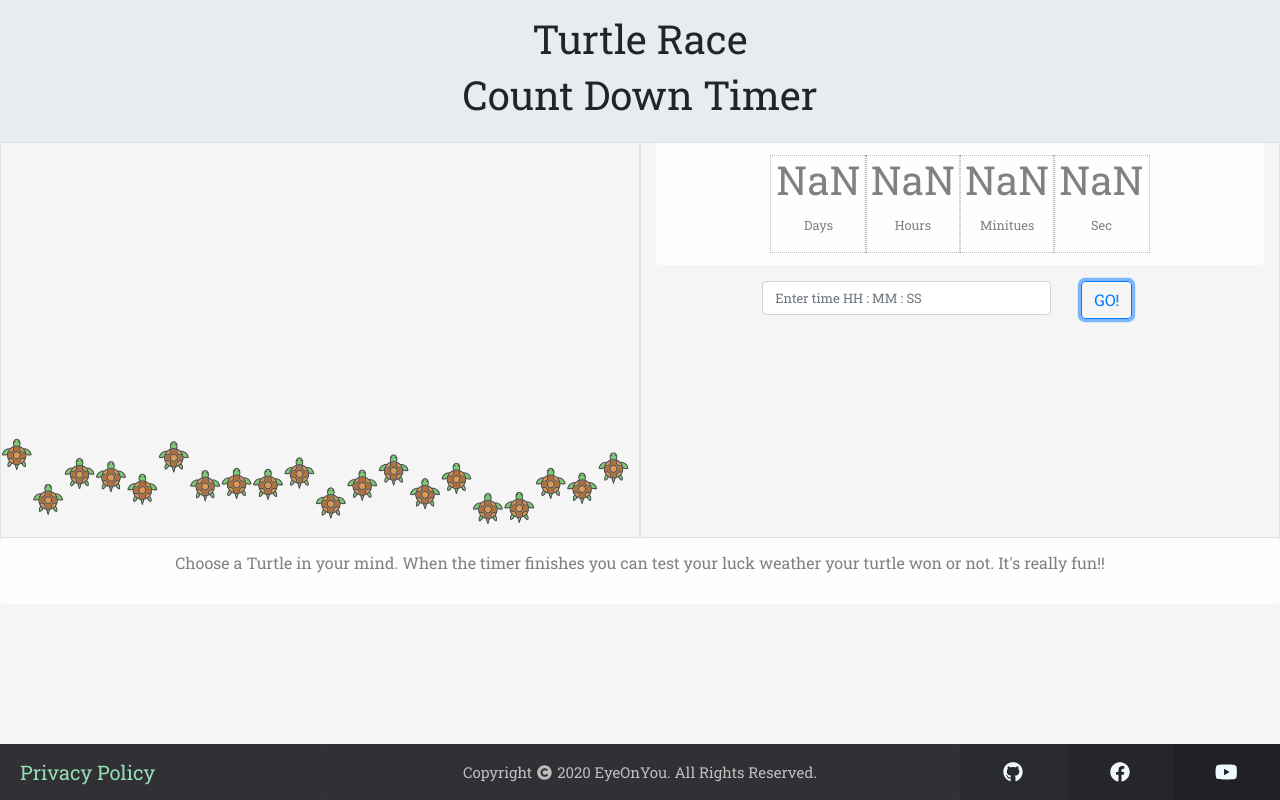
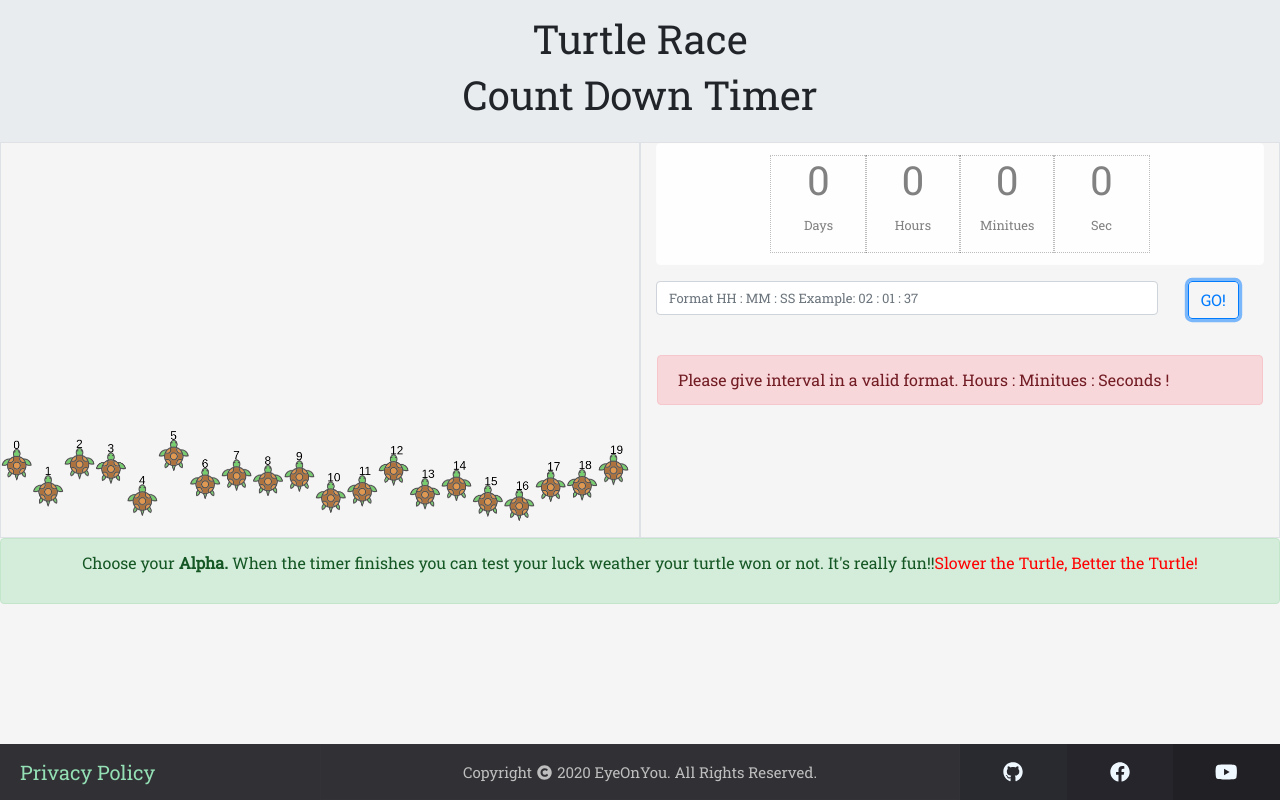
Before and after one commit to sudiptob2/turtle-timer, a React (Create React App) app: page / in a window 1280 px wide. Both pictures are taken after a click on the button "GO!". Built offline with nearby package versions, Linux system fonts and the light colour scheme.

Commit message:
Timer working

```diff
--- a/src/App.js
+++ b/src/App.js
@@ -22,11 +22,15 @@ function App() {
                         <Timer />
                     </div>
                 </div>
-                <div className="row justify-content-center alert alert-light no-gutters">
+                <div className="row justify-content-center alert alert-success no-gutters">
                     <p className="text-center">
-                        Choose a Turtle in your mind. When the timer finishes
-                        you can test your luck weather your turtle won or not.
-                        It's really fun!!
+                        Choose your{" "}
+                        <span style={{ fontWeight: "bold" }}>Alpha.</span> When
+                        the timer finishes you can test your luck weather your
+                        turtle won or not. It's really fun!!
+                    </p>
+                    <p style={{ color: "red" }}>
+                        Slower the Turtle, Better the Turtle!
                     </p>
                 </div>
 
--- a/src/components/Canvas.js
+++ b/src/components/Canvas.js
@@ -13,6 +13,7 @@ function Canvas() {
         //canvas.width = window.innerWidth / 2;
         canvas.height = window.innerHeight - 10;
         const c = canvas.getContext("2d");
+        c.font = "24px Arial";
         var x = 0;
         var y = canvas.height;
         imgTag.onload = animate;
@@ -25,6 +26,7 @@ function Canvas() {
         for (let i = 0; i < numberOfTurtle; i++) {
             arrY[i] = y - 64;
             c.drawImage(imgTag, x + gap * i, arrY[i]); // draw image at current position
+            c.fillText(`${i}`, 5 + x + gap * i, arrY[i]);
 
             initialVelocity[i] = Math.random();
             acc[i] = Math.random();
@@ -35,19 +37,21 @@ function Canvas() {
         function animate() {
             if (count % 50 === 0) {
                 acc = [...accl];
-                for (let i = 0; i < getRandomInt(1, 10); i++) {
+                for (let i = 0; i < getRandomInt(1, 21); i++) {
                     acc[getRandomInt(0, numberOfTurtle)] =
                         getRandomInt(1, 5) * Math.random();
                 }
             }
             c.clearRect(0, 0, canvas.width, canvas.height); // clear canva
             for (let i = 0; i < numberOfTurtle; i++) {
+                c.fillText(`${i}`, 25 + x + gap * i, arrY[i]);
                 c.drawImage(imgTag, x + gap * i, arrY[i]); // draw image at current position
+
                 arrY[i] = arrY[i] - 0.2 * acc[i];
             }
             count++;
 
-            if (Math.min(...arrY) > 0) requestAnimationFrame(animate); // loop
+            if (Math.max(...arrY) > 0) requestAnimationFrame(animate); // loop
         }
     });
     return <canvas ref={canvasRef} width="1300" height="20000" />;
--- /dev/null
+++ b/src/components/CustomHooks.js
@@ -0,0 +1,22 @@
+import { useEffect, useRef } from "react";
+
+function useInterval(callback, delay) {
+    const savedCallback = useRef();
+
+    // Remember the latest callback.
+    useEffect(() => {
+        savedCallback.current = callback;
+    }, [callback]);
+
+    // Set up the interval.
+    useEffect(() => {
+        function tick() {
+            savedCallback.current();
+        }
+        if (delay !== null) {
+            let id = setInterval(tick, delay);
+            return () => clearInterval(id);
+        }
+    }, [delay]);
+}
+export { useInterval };
--- a/src/components/Timer.js
+++ b/src/components/Timer.js
@@ -1,33 +1,34 @@
 /* eslint-disable react-hooks/exhaustive-deps */
-import React, { useEffect, useRef, useState } from "react";
+import React, { useRef, useState } from "react";
+import { useInterval } from "./CustomHooks";
 import "./Timer.css";
 
 const Timer = () => {
     const inputEl = useRef(null);
-    const [countDownToString, setCountDownToString] = useState(
-        "July 30, 2020 00:00:00"
-    );
+    const [distance, setDistance] = useState(0);
     const [timerDays, setTimerDays] = useState("00");
     const [timerHours, setTimerHours] = useState("00");
     const [timerMin, setTimerMin] = useState("00");
     const [timerSec, setTimerSec] = useState("00");
-    const [start, setStart] = useState(false);
+    const [alert, setAlert] = useState(false);
 
     let interval = useRef();
 
     const handleCountDownStart = () => {
-        setCountDownToString(inputEl.current.value);
-        console.log(countDownToString);
+        setAlert(false);
+        let hms = inputEl.current.value; // your input string
+        let a = hms.split(":"); // split it at the colons
+        // minutes are worth 60 seconds. Hours are worth 60 minutes.
+        let seconds = +a[0] * 60 * 60 + +a[1] * 60 + +a[2];
+        if (seconds) {
+            setDistance(seconds * 1000);
+        } else {
+            setAlert(true);
+        }
     };
     //"July 30, 2020 00:00:00"
-    const startTimer = () => {
-        const countDownDate = new Date(countDownToString).getTime();
-        console.log(countDownDate);
 
-        interval = setInterval(() => {
-            const now = new Date();
-            const distance = countDownDate - now;
-            console.log(distance);
+    useInterval(() => {
         const days = Math.floor(distance / (1000 * 60 * 60 * 24));
         const hours = Math.floor(
             (distance % (1000 * 60 * 60 * 24)) / (1000 * 60 * 60)
@@ -47,16 +48,11 @@ const Timer = () => {
             setTimerMin(minitues);
             setTimerSec(seconds);
         }
+        // Reduce the distance
+        setDistance(distance - 1000);
+
+        // I wat to put new logic for countdown
     }, 1000);
-    };
-
-    useEffect(() => {
-        startTimer();
-        return () => {
-            // eslint-disable-next-line react-hooks/exhaustive-deps
-            clearInterval(interval.current);
-        };
-    }, [countDownToString]);
 
     return (
         <section className="timer container">
@@ -97,12 +93,12 @@ const Timer = () => {
                 </div>
             </div>
             <div className="row  justify-content-center pb-3 ">
-                <div className="col-lg-6 pb-2">
+                <div className="col-lg-10 pb-2">
                     <input
                         type="text"
                         ref={inputEl}
                         className="time-input form-control "
-                        placeholder="Enter time HH : MM : SS"
+                        placeholder="Format HH : MM : SS Example: 02 : 01 : 37"
                     />
                 </div>
                 <div className="col-lg-2">
@@ -114,6 +110,14 @@ const Timer = () => {
                     </button>
                 </div>
             </div>
+            <div className="row  justify-content-center p-3 ">
+                {alert && (
+                    <div class="container alert alert-danger" role="alert">
+                        Please give interval in a valid format. Hours : Minitues
+                        : Seconds !
+                    </div>
+                )}
+            </div>
         </section>
     );
 };
```
Lines whose indentation alone changed are shown as unchanged.
